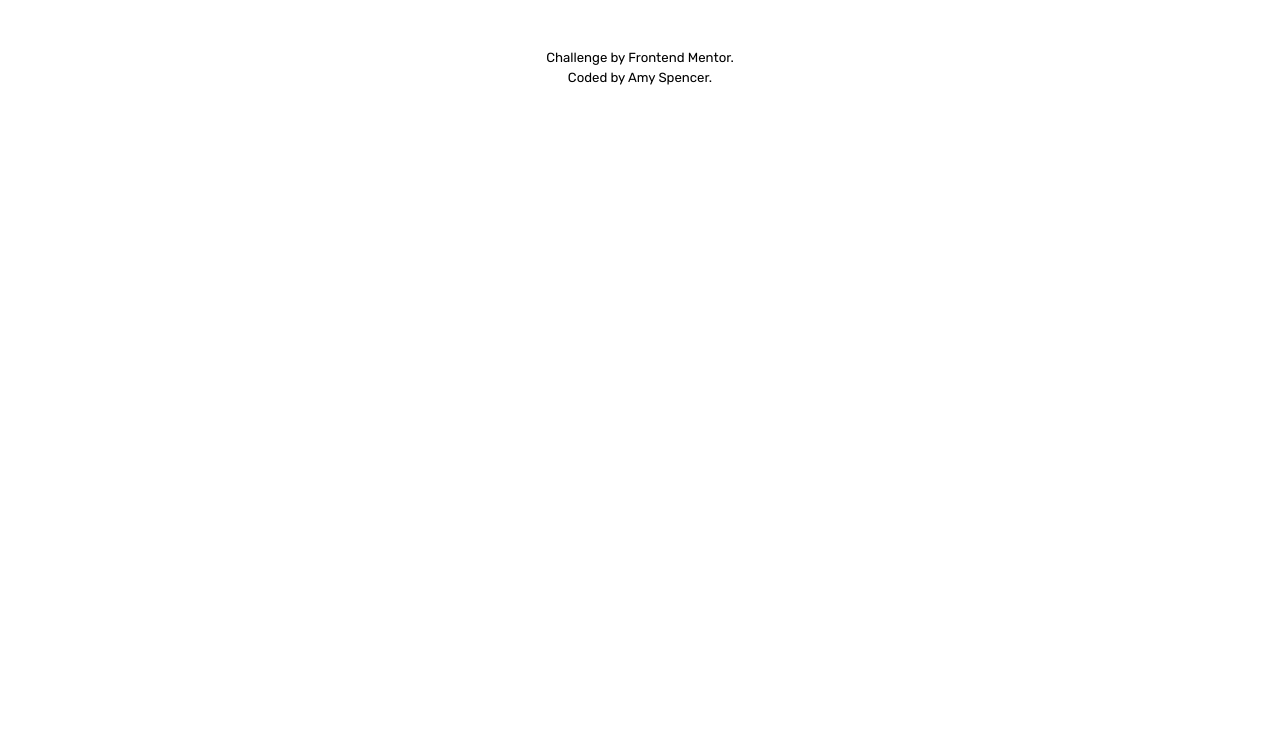
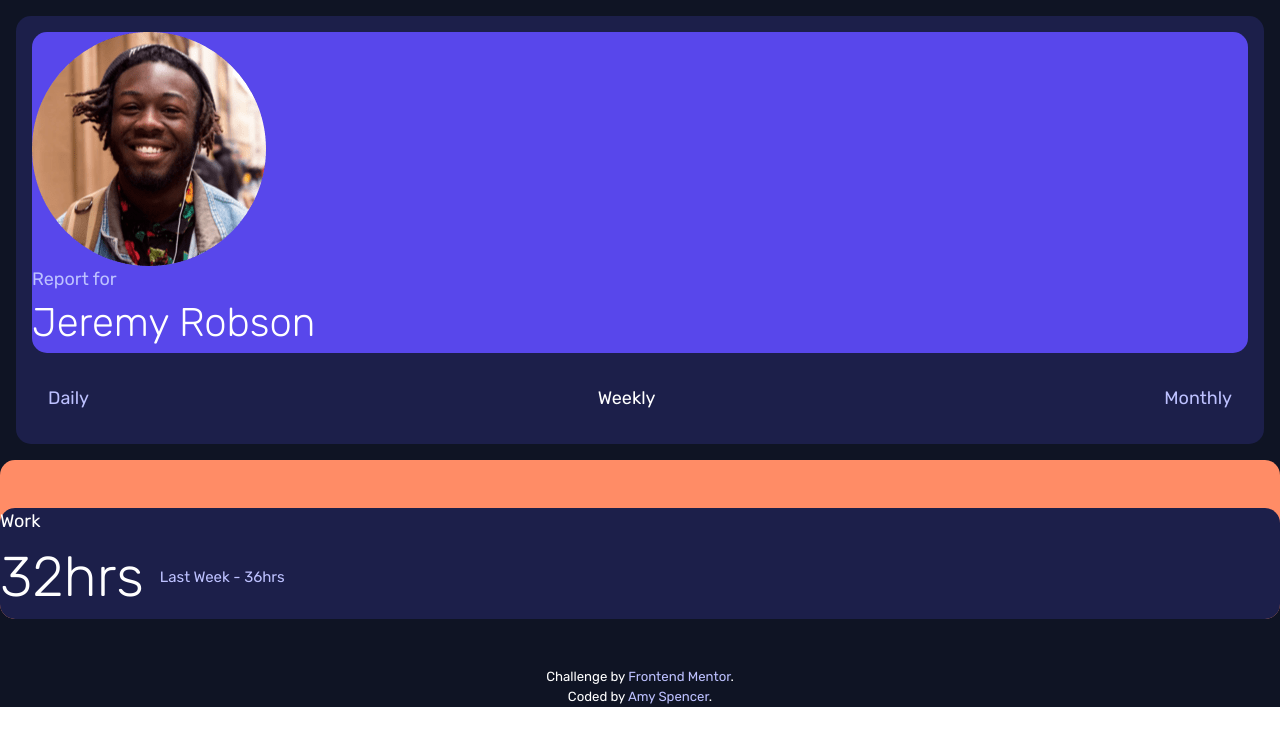
Before and after one commit to amyspencerproject/time-tracking-dashboard-vite, a React (Vite) app: page / in a window 1280 px wide. Shown: the top 746 px of the page. Built offline with nearby package versions, Linux system fonts and the light colour scheme.

Commit message:
Organize html, add images, add background colors

```diff
--- a/src/App.jsx
+++ b/src/App.jsx
@@ -5,7 +5,31 @@ function App() {
 
   return (
     <>
-      <main></main>
+      <main>
+        <div className="card profile-card">
+          <div className="profile card">
+            <img src="/image-jeremy.png" alt="Headshot of Jeremey smiling" />
+            <p>Report for</p>
+            <h1>Jeremy Robson</h1>
+          </div>
+          <div className="flex-wrapper frequency-text">
+            <p>Daily</p>
+            <p className="active">Weekly</p>
+            <p>Monthly</p>
+          </div>
+        </div>
+        <div className="report-card card work">
+          <div className="report-info card">
+            <h2>Work</h2>
+            <div className="flex-wrapper hours-text">
+              <span className="total-hours">32hrs</span>
+              <p>
+                Last Week - <span className="previous">36hrs</span>
+              </p>
+            </div>
+          </div>
+        </div>
+      </main>
       <footer>
         <p className="attribution">
           Challenge by{" "}
--- a/src/index.css
+++ b/src/index.css
@@ -78,14 +78,127 @@ select {
 
 /* ========== CSS Variables ========== */
 
+:root {
+  --blue: hsl(246, 80%, 60%);
+  --light-red-work: hsl(15, 100%, 70%);
+  --soft-blue-play: hsl(195, 74%, 62%);
+  --light-red-study: hsl(15, 100%, 70%);
+  --lime-green-exercise: hsl(145, 58%, 55%);
+  --violet-social: hsl(264, 64%, 52%);
+  --soft-orange-self-care: hsl(43, 84%, 65%);
+  --vry-drk-blue: hsl(226, 43%, 10%);
+  --drk-blue: hsl(235, 46%, 20%);
+  --desat-blue: hsl(235, 45%, 61%);
+  --pale-blue: hsl(236, 100%, 87%);
+  --white: hsl(0, 0%, 100%);
+}
+
 /* ========== Base Styles ========== */
 body {
   font-family: "Rubik", sans-serif;
+  font-size: 1.125rem;
+  color: var(--pale-blue);
+}
+
+main {
+  display: grid;
+  grid-template-columns: 1fr;
+  background-color: var(--vry-drk-blue);
+}
+
+.card {
+  border-radius: 15px;
+}
+
+.flex-wrapper {
+  display: flex;
+  flex-flow: row nowrap;
+}
+
+/* ======== Profile Card ======== */
+
+.profile-card {
+  background-color: var(--drk-blue);
+  margin: 1rem;
+}
+.profile {
+  background-color: var(--blue);
+  margin: 1rem;
+}
+
+.profile h1 {
+  color: var(--white);
+  font-size: 2.5rem;
+  font-weight: 300;
+}
+
+.frequency-text {
+  justify-content: space-between;
+  gap: 1rem;
+  margin: 2rem;
+}
+
+.active {
+  color: var(--white);
+}
+
+/* ======== Report Cards ======== */
+
+.report-card h2 {
+  color: var(--white);
+  font-weight: 400;
+  font-size: 1.125rem;
+}
+
+.report-info {
+  display: flex;
+  flex-flow: column wrap;
+  background-color: var(--drk-blue);
+  /* justify-content: start; */
+  margin-top: 3rem;
+}
+
+.hours-text {
+  align-items: center;
+  font-size: 0.9375rem;
+  gap: 1rem;
+}
+
+.total-hours {
+  color: var(--white);
+  font-size: 2rem;
+  font-weight: 300;
+}
+
+/* == Report Card Bacgrounds == */
+
+.work {
+  background-color: var(--light-red-work);
+}
+
+.play {
+  background-color: var(--soft-blue-play);
+}
+.study {
+  background-color: var(--light-red-study);
+}
+
+.exercise {
+  background-color: var(--lime-green-exercise);
+}
+
+.social {
+  background-color: var(--violet-social);
+}
+
+.self-care {
+  background-color: var(--soft-orange-self-care);
 }
 
 /* ========== Footer ========== */
 
 footer {
+  background-color: var(--vry-drk-blue);
   display: flex;
   flex-flow: column wrap;
   justify-content: end;
@@ -94,13 +207,13 @@ footer {
 }
 
 footer p {
-  color: var(--light-lavender);
+  color: var(--white);
   font-size: 0.825rem;
 }
 
 footer a {
   text-decoration: none;
-  color: var(--gradient-circle-1);
+  color: var(--pale-blue);
 }
 
 /* ========== Media Queries ========== */
@@ -111,4 +224,7 @@ footer a {
 
 /* desktop change at 960px */
 @media screen and (min-width: 60rem) {
+  .total-hours {
+    font-size: 3.5rem;
+  }
 }
```
